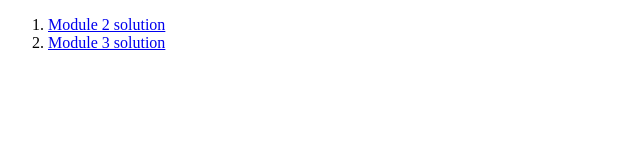
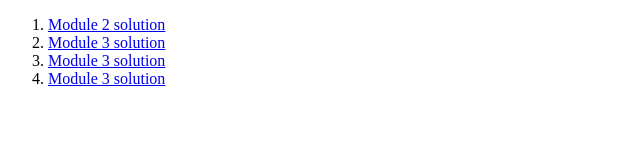
Before and after one commit to aj-ya/coursera-webdev, a plain HTML site: page index.html in a window 1280 px wide. Shown: the whole page, without its empty margins (0-640 px from the left). Drawn offline with Linux system fonts and the light colour scheme.

Commit message:
Updated Index

```diff
--- a/index.html
+++ b/index.html
@@ -9,6 +9,8 @@
     <ol>
         <li><a href="Module2/index.html">Module 2 solution</a></li>
         <li><a href="Module3/index.html">Module 3 solution</a></li>
+        <li><a href="Module4/index.html">Module 3 solution</a></li>
+        <li><a href="Module5/index.html">Module 3 solution</a></li>
     </ol>
 </body>
 </html>
```
